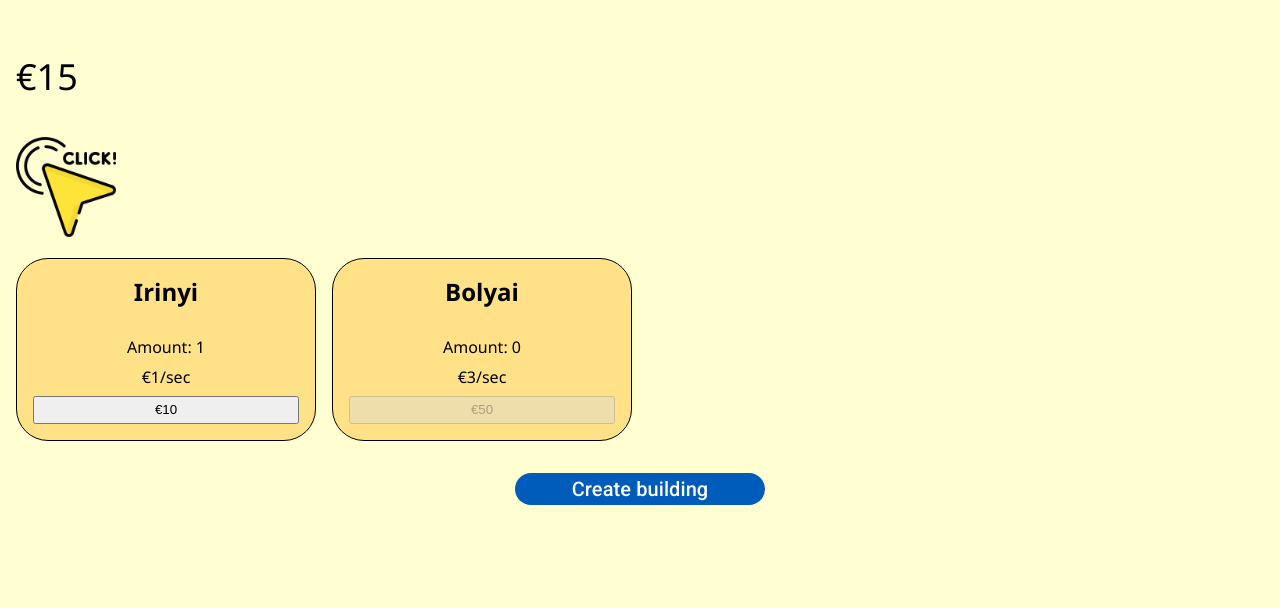
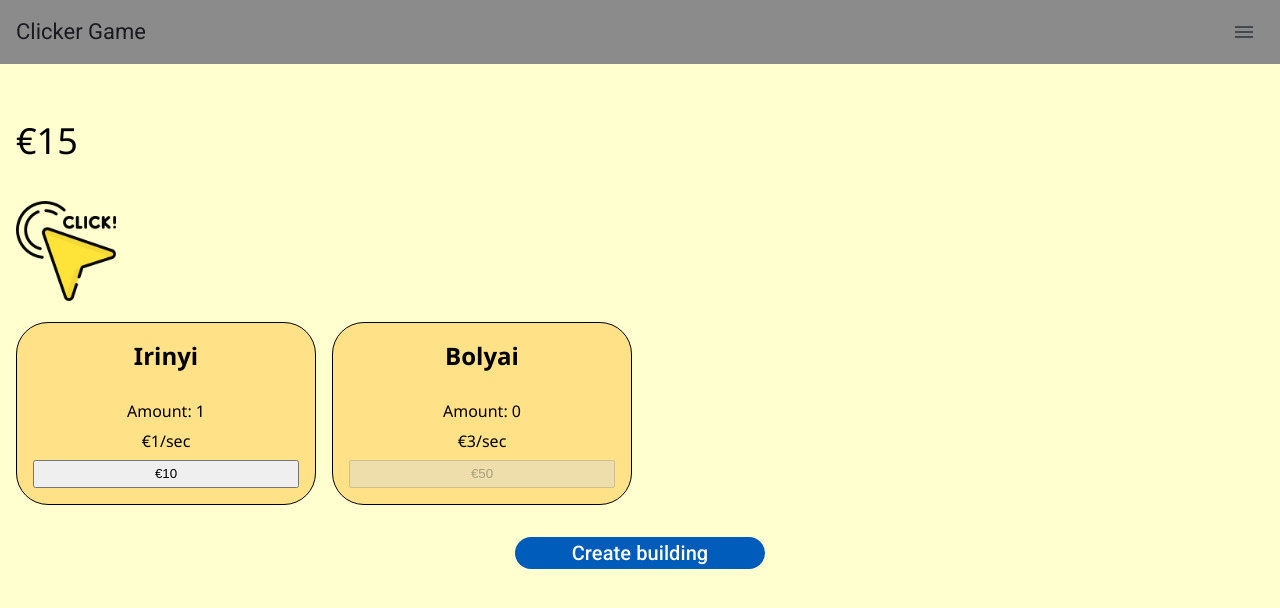
Before and after one commit to GergelyDobo/PWA-25-26-1, an Angular app: page /main in a window 1280 px wide. Shown: the top 608 px of the page. Built offline with nearby package versions, Linux system fonts and the light colour scheme.

Commit message:
Header és menü

```diff
--- a/src/app/app.component.html
+++ b/src/app/app.component.html
@@ -1 +1,24 @@
-<router-outlet></router-outlet>
+<mat-toolbar class="toolbar">
+  <span>Clicker Game</span>
+  <button mat-icon-button (click)="drawer.toggle()">
+    <mat-icon>menu</mat-icon>
+  </button>
+</mat-toolbar>
+<mat-drawer-container>
+  <mat-drawer #drawer position="end">
+    <mat-list>
+      <mat-list-item class="list-item" routerLink="/main">Main</mat-list-item>
+      <mat-divider></mat-divider>
+      <mat-list-item class="list-item" (click)="createBuilding()"
+        >New building</mat-list-item
+      >
+      <mat-divider></mat-divider>
+      <mat-list-item class="list-item" (click)="openSettings()"
+        >Settings</mat-list-item
+      >
+    </mat-list>
+  </mat-drawer>
+  <mat-drawer-content>
+    <router-outlet></router-outlet>
+  </mat-drawer-content>
+</mat-drawer-container>
--- a/src/app/app.component.scss
+++ b/src/app/app.component.scss
@@ -0,0 +1,19 @@
+.toolbar {
+  display: flex;
+  justify-content: space-between;
+  background-color: #8b8b8b;
+}
+
+.mat-drawer-container {
+  background-color: #ffffcf;
+  height: calc(100% - 64px);
+  color: unset;
+}
+
+.list-item {
+  cursor: pointer !important;
+
+  &:hover {
+    background-color: #666;
+  }
+}
--- a/src/app/app.component.ts
+++ b/src/app/app.component.ts
@@ -1,11 +1,37 @@
-import { Component } from '@angular/core';
-import { MainPageComponent } from './main-page/main-page.component';
-import { RouterOutlet } from '@angular/router';
+import { Component, inject } from '@angular/core';
+import { Router, RouterLink, RouterOutlet } from '@angular/router';
+import { MatToolbar } from '@angular/material/toolbar';
+import { MatIconButton } from '@angular/material/button';
+import {
+  MatDrawer,
+  MatDrawerContainer,
+  MatDrawerContent,
+} from '@angular/material/sidenav';
+import { MatIcon } from '@angular/material/icon';
+import { MatListModule } from '@angular/material/list';
 
 @Component({
   selector: 'app-root',
   templateUrl: './app.component.html',
   styleUrl: './app.component.scss',
-  imports: [RouterOutlet]
+  imports: [
+    RouterOutlet,
+    RouterLink,
+    MatToolbar,
+    MatIcon,
+    MatDrawerContainer,
+    MatDrawer,
+    MatListModule,
+    MatDrawerContent,
+    MatIconButton,
+  ],
 })
-export class AppComponent {}
+export class AppComponent {
+  private router = inject(Router);
+  createBuilding() {
+    this.router.navigateByUrl('shop');
+  }
+  openSettings(): void {
+    this.router.navigateByUrl('settings');
+  }
+}
```
